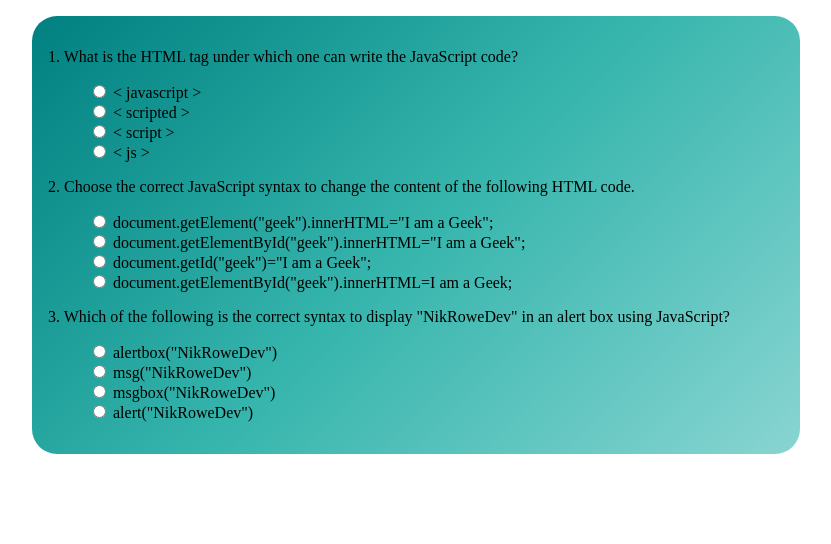
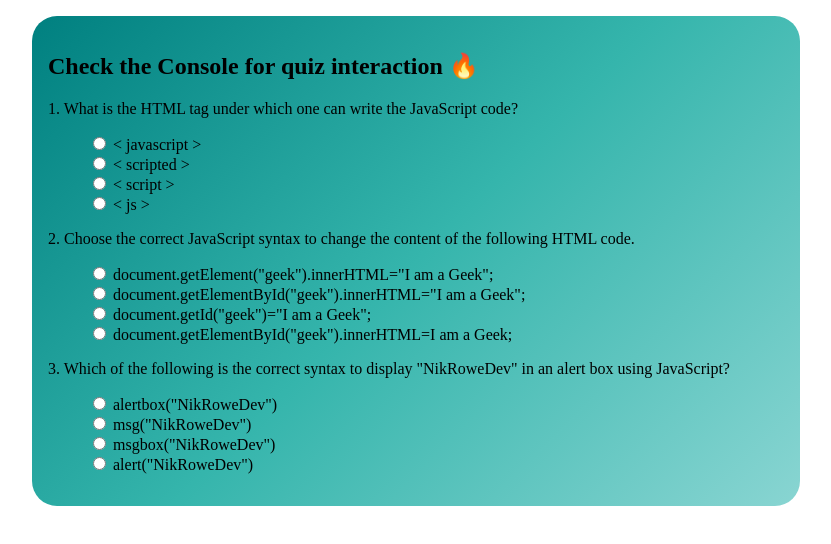
Before and after one commit to NikRowe/JS30-KEY-SEQUENCE-DETECTION, a website: page index.html in a window 1280 px wide. Shown: the whole page, without its empty margins (224-1055 px from the left). Drawn offline with Linux system fonts and the light colour scheme.

Commit message:
Conosle Note

```diff
--- a/index.html
+++ b/index.html
@@ -36,6 +36,7 @@
   </style>
 
   <div class='content'>
+    <h2>Check the Console for quiz interaction 🔥 </h2>
     <p>1. What is the HTML tag under which one can write the JavaScript code?</p>
     <ul class='answers'>
       <li>
```
